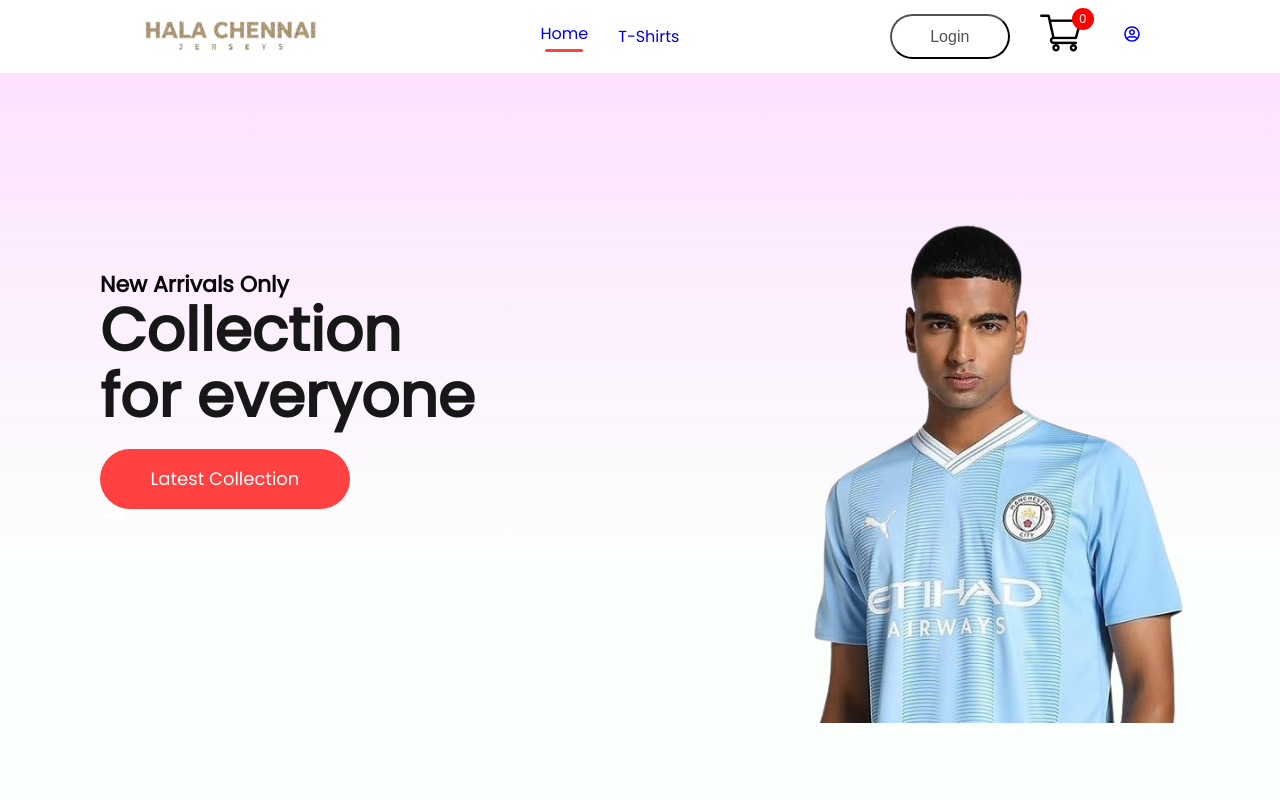
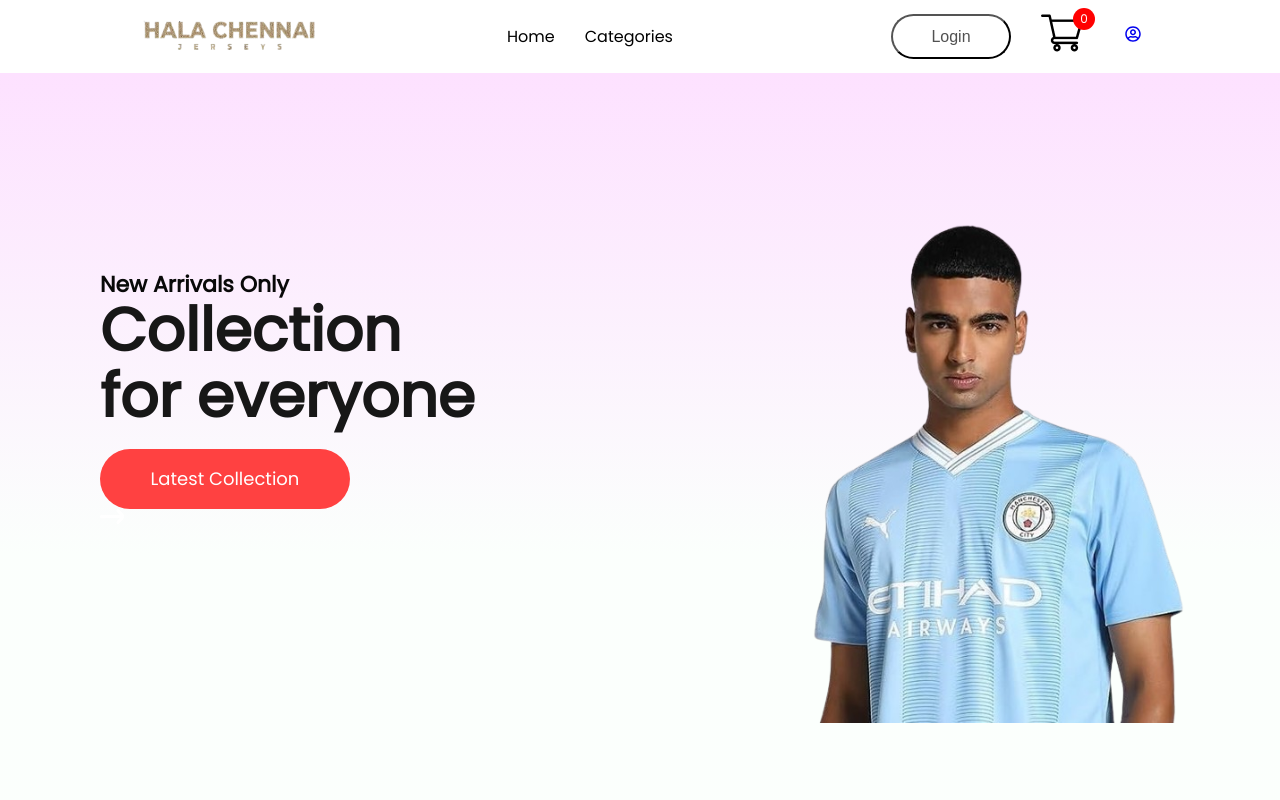
Before and after one commit to halachennai/halachennai--frontend-, a React (Create React App) app: page / in a window 1280 px wide. Shown: the top 800 px of the page. Built offline with nearby package versions, Linux system fonts and the light colour scheme; no server answers.

Commit message:
navbar done

```diff
--- a/src/Components/Navbar/Navbar.css
+++ b/src/Components/Navbar/Navbar.css
@@ -22,7 +22,9 @@
   list-style: none;
   gap: 50px;
   color: #626262;
-  font-size: 20px;
+  padding: 10px;
+  color: black;
+  text-decoration: none;
   font-weight: 500;
 }
 
@@ -35,13 +37,22 @@
   cursor: pointer;
 }
 
-.nav-menu hr {
+.nav-menu a {
+  color: black; /* Set link color to black */
+  text-decoration: none; /* Remove underline */
+}
+
+/* .nav-menu a:hover {
+  color: #ff4141;
+} */
+
+/* .nav-menu hr {
   border: none;
   width: 80%;
   height: 3px;
   border-radius: 10px;
   background: #ff4141;
-}
+} */
 
 .nav-login-cart {
   display: flex;
@@ -82,6 +93,31 @@
 
 .nav-dropdown {
   display: none;
+}
+
+/* Dropdown Menu */
+.dropdown-menu {
+  position: relative;
+  display: flex;
+  flex-direction: column;
+}
+
+.dropdown-content {
+  display: flex;
+  flex-direction: column;
+  position: absolute;
+  top: 100%;
+  background-color: #ffffff;
+  box-shadow: 0px 8px 16px rgba(0, 0, 0, 0.2);
+  z-index: 1;
+  margin-top: 8px;
+}
+
+.dropdown-content a {
+  padding: 10px;
+  color: black;
+  text-decoration: none;
+  transition: background-color 0.3s ease; /* Smooth hover effect */
 }
 
 @media (max-width: 1280px) {
--- a/src/Components/Navbar/Navbar.jsx
+++ b/src/Components/Navbar/Navbar.jsx
@@ -1,17 +1,16 @@
-import React, { useState } from "react";
+import React, { useState, useRef, useContext } from "react";
 import "./Navbar.css";
 import logo from "../Assets/Custom/logo.png";
 import cart_icon from "../Assets/Frontend_Assets/cart_icon.png";
 import { Link } from "react-router-dom";
 import { ShopContext } from "../../Context/ShopContext";
-import { useContext } from "react";
-import { useRef } from "react";
-import nav_dropdown from "../Assets//Custom/dropdown.jpg";
+import nav_dropdown from "../Assets/Custom/dropdown.jpg";
 import { FaRegUserCircle } from "react-icons/fa";
 
 export const Navbar = () => {
   const [menu, setMenu] = useState("home");
   const { getTotalCartItems } = useContext(ShopContext);
+  const [dropdownOpen, setDropdownOpen] = useState(false);
   const menuRef = useRef();
 
   const dropdown_toggle = (e) => {
@@ -21,46 +20,42 @@
 
   return (
     <div className="navbar">
-      <div className="nav-logo">
-        <img src={logo} alt="" />
-        {/* <p>SHOPPER</p> */}
-      </div>
+      <Link style={{ textDecoration: "none" }} to="/">
+        <div className="nav-logo">
+          <img src={logo} alt="Logo" />
+        </div>{" "}
+      </Link>
+
       <img
         className="nav-dropdown"
         onClick={dropdown_toggle}
         src={nav_dropdown}
-        alt=""
+        alt="Dropdown Toggle"
       />
       <ul ref={menuRef} className="nav-menu">
-        <li
-          onClick={() => {
-            setMenu("home");
-          }}
-        >
+        <li onClick={() => setMenu("home")}>
           <Link style={{ textDecoration: "none" }} to="/">
             Home
           </Link>
-          {menu === "home" ? <hr /> : <></>}
+          {/* {menu === "home" && <hr />} */}
         </li>
+        {/* Dropdown Menu for T-Shirts */}
         <li
-          onClick={() => {
-            setMenu("tshirt");
-          }}
+          onClick={() => setDropdownOpen(!dropdownOpen)}
+          className="dropdown-menu"
         >
-          <Link style={{ textDecoration: "none" }} to="/tshirt">
-            T-Shirts
-          </Link>
-          {menu === "tshirt" ? <hr /> : <></>}
+          <span style={{ cursor: "pointer" }}>Categories</span>
+          {dropdownOpen && (
+            <div className="dropdown-content">
+              <Link to="/tshirt" style={{ textDecoration: "none" }}>
+                Jersey
+              </Link>
+            </div>
+          )}
+          {menu === "tshirt" && <hr />}
         </li>
-        <li
-          onClick={() => {
-            setMenu("contact");
-          }}
-        >
-          {/* <Link style={{ textDecoration: "none" }} to="/contact">
-            Contact
-          </Link> */}
-          {menu === "contact" ? <hr /> : <></>}
+        <li onClick={() => setMenu("contact")}>
+          {menu === "contact" && <hr />}
         </li>
       </ul>
       <div className="nav-login-cart">
@@ -80,9 +75,8 @@
           </Link>
         )}
         <Link to="/cart" style={{ textDecoration: "none" }}>
-          <img src={cart_icon} alt="" />
+          <img src={cart_icon} alt="Cart Icon" />
         </Link>
-
         <div className="nav-cart-count">{getTotalCartItems()}</div>
         <Link to="/userpage">
           <FaRegUserCircle />
--- a/src/Components/RelatedProducts/RelatedProducts.jsx
+++ b/src/Components/RelatedProducts/RelatedProducts.jsx
@@ -11,7 +11,6 @@
       .then((data) => setPopularProducts(data));
   }, []);
 
-  // Get the last 4 products from popularProducts array
   const lastFourProducts = popularProducts.slice(-4);
 
   return (
```
